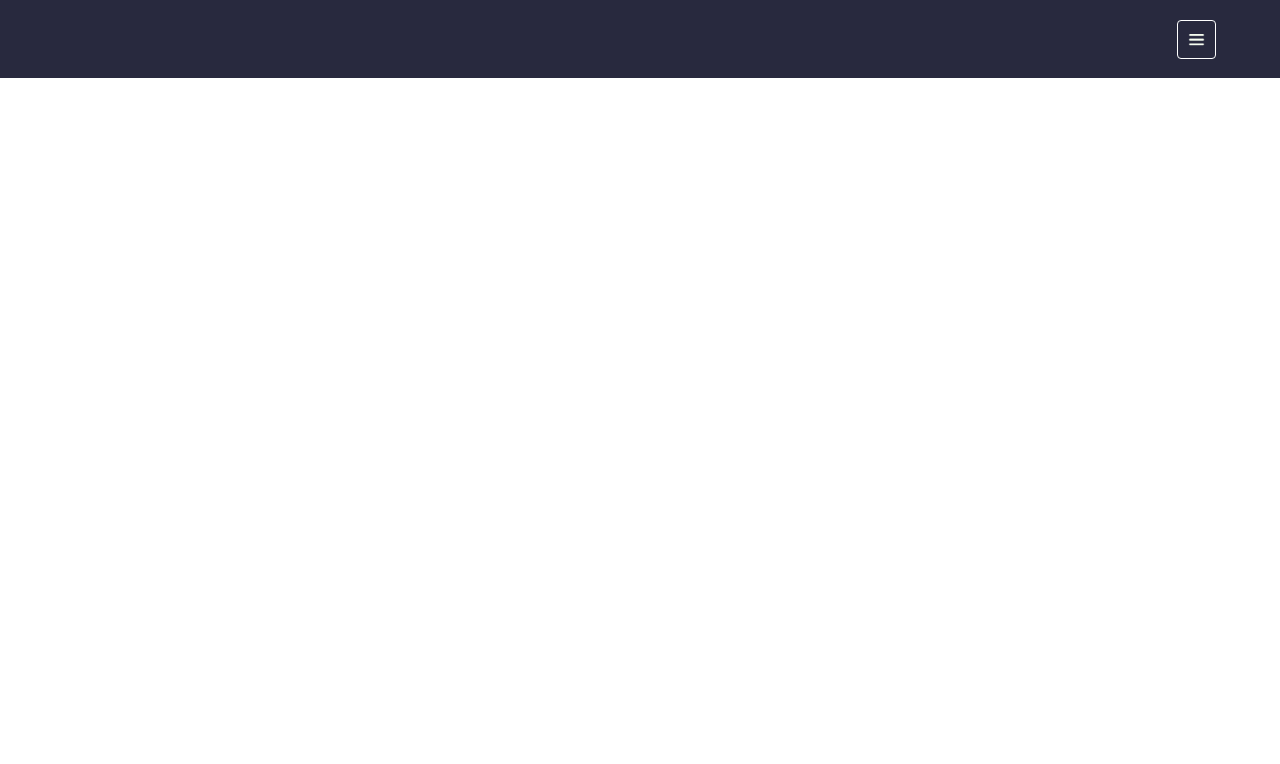
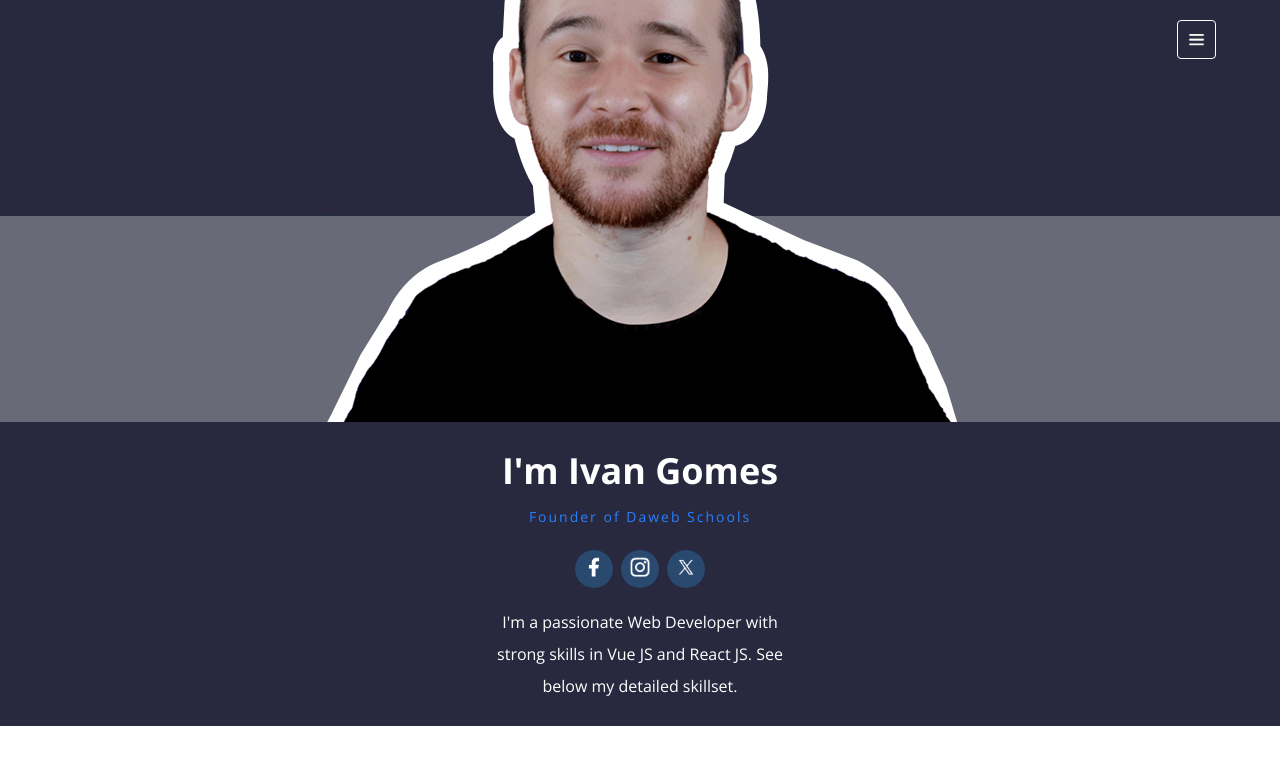
Before and after one commit to ivanlourencogomes/web-dev-portfolio, a plain HTML site: page index.html in a window 1280 px wide. Drawn offline with Linux system fonts and the light colour scheme.

Commit message:
hero section

```diff
--- a/css/main.css
+++ b/css/main.css
@@ -49,3 +49,88 @@ header nav img {
     width: 17px;
     height: auto;
 }
+
+section.hero {
+    background-color: var(--dark-blue);
+    padding-bottom: 0;
+    position: relative;
+    height: 320px;
+}
+
+section.hero .hero-image {
+    position: absolute;
+    bottom: 0;
+    left: 0;
+    width: 100%;
+    height: 100%;
+    z-index: 1;
+    text-align: center;
+    display: flex;
+    align-items: flex-end;
+    justify-content: center;
+}
+
+section.hero .hero-bg {
+    position: absolute;
+    bottom: 0;
+    left: 0;
+    width: 100%;
+    height: 60%;
+    z-index: 0;
+    background-color: #fff;
+    opacity: 0.3;
+}
+
+section.hero .hero-image img {
+    max-width: 90%;
+}
+
+section.hero-content {
+    background-color: var(--dark-blue);
+    text-align: center;
+    color: #fff;
+}
+
+section.hero-content h1 {
+    font-size: 36px;
+    margin: 0 auto;
+}
+
+section.hero-content h2 {
+    font-size: 14px;
+    font-weight: 400;
+    color: var(--light-blue);
+    letter-spacing: 2px;
+    margin-bottom: 24px;
+}
+
+section.hero-content .social-icons {
+    display: flex;
+    align-items: center;
+    justify-content: center;
+    margin-bottom: 18px;
+}
+
+section.hero-content .social-icon {
+    width: 38px;
+    height: 38px;
+    background-color: var(--blue);
+    margin: 0 4px;
+    border-radius: 20px;
+}
+
+section.hero-content .social-icon a {
+    text-decoration: none;
+}
+
+section.hero-content .social-icon img {
+    max-width: 90%;
+    height: auto;
+}
+
+section.hero-content p {
+    max-width: 300px;
+    margin: auto;
+    line-height: 32px;
+    text-align: center;
+}
--- a/index.html
+++ b/index.html
@@ -17,6 +17,45 @@
         </div>
     </header>
 
+    <section class="hero">
+        <div class="hero-image">
+            <img src="img/profile.png" alt="">
+        </div>
+        <div class="hero-bg"></div>
+    </section>
+
+    <section class="hero-content">
+        <div class="container">
+            <h1>I'm Ivan Gomes</h1>
+            <h2>Founder of Daweb Schools</h2>
+            <div class="social-icons">
+                <div class="social-icon">
+                    <a href="#">
+                        <img src="img/icons/facebook.png" alt="">
+                    </a>
+                </div>
+                <div class="social-icon">
+                    <a href="#">
+                        <img src="img/icons/instagram.png" alt="">
+                    </a>
+                </div>
+                <div class="social-icon">
+                    <a href="#">
+                        <img src="img/icons/linkedin.png" alt="">
+                    </a>
+                </div>
+
+            </div>
+
+            <p>
+                I'm a passionate Web Developer
+                with strong skills in Vue JS and React JS.
+                See below my detailed skillset.
+            </p>
+        </div>
+
+    </section>
+
     <script src="js/main.js"></script>
 
 </body>
```
